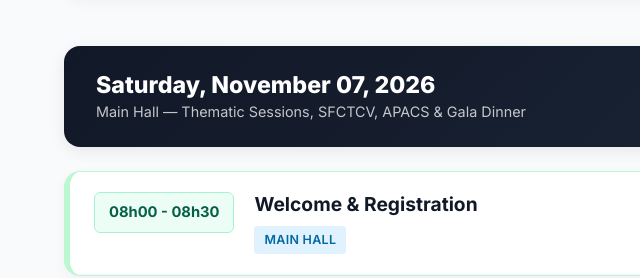
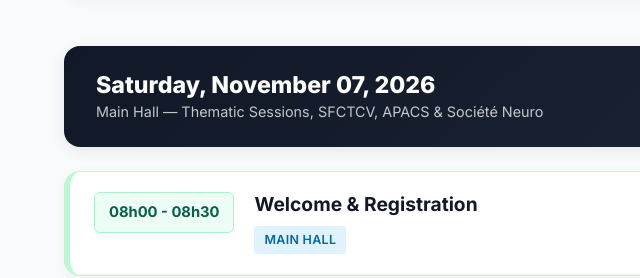
Before and after one commit to ahmedbenayed12/TTSA_Website, a website: page public/program.html in a window 1280 px wide. Shown: the part 2339-2617 px from the top of the page, 0-640 px from the left. Drawn offline with Linux system fonts and the light colour scheme.

Commit message:
style: replace Dîner Gala with Société Neuro in Day 2 section header

```diff
--- a/public/program.html
+++ b/public/program.html
@@ -818,7 +818,7 @@
     <div class="day-section-header">
       <div>
         <h2 data-en="Saturday, November 07, 2026" data-fr="Samedi 07 Novembre 2026">Saturday, November 07, 2026</h2>
-        <div class="sub-info" data-en="Main Hall — Thematic Sessions, SFCTCV, APACS & Gala Dinner" data-fr="Grande Salle — Sessions Thématiques, SFCTCV, APACS & Dîner Gala">Main Hall — Thematic Sessions, SFCTCV, APACS & Gala Dinner</div>
+        <div class="sub-info" data-en="Main Hall — Thematic Sessions, SFCTCV, APACS & Société Neuro" data-fr="Grande Salle — Sessions Thématiques, SFCTCV, APACS & Société Neuro">Main Hall — Thematic Sessions, SFCTCV, APACS & Société Neuro</div>
       </div>
       <span class="tag-badge tag-type" style="background:rgba(255,255,255,0.15);color:#fff;" data-en="Day 2" data-fr="Jour 2">Day 2</span>
     </div>
```
